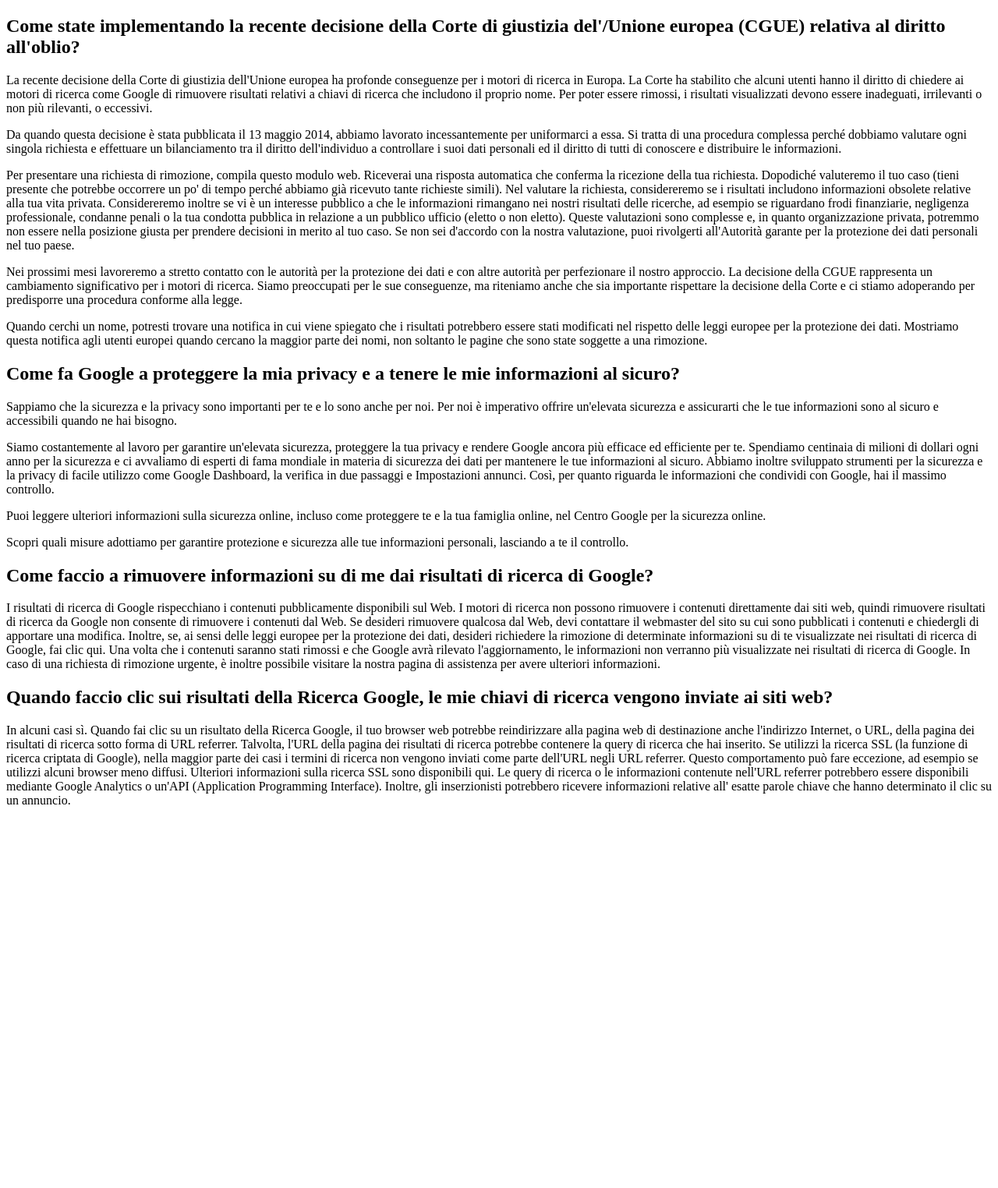
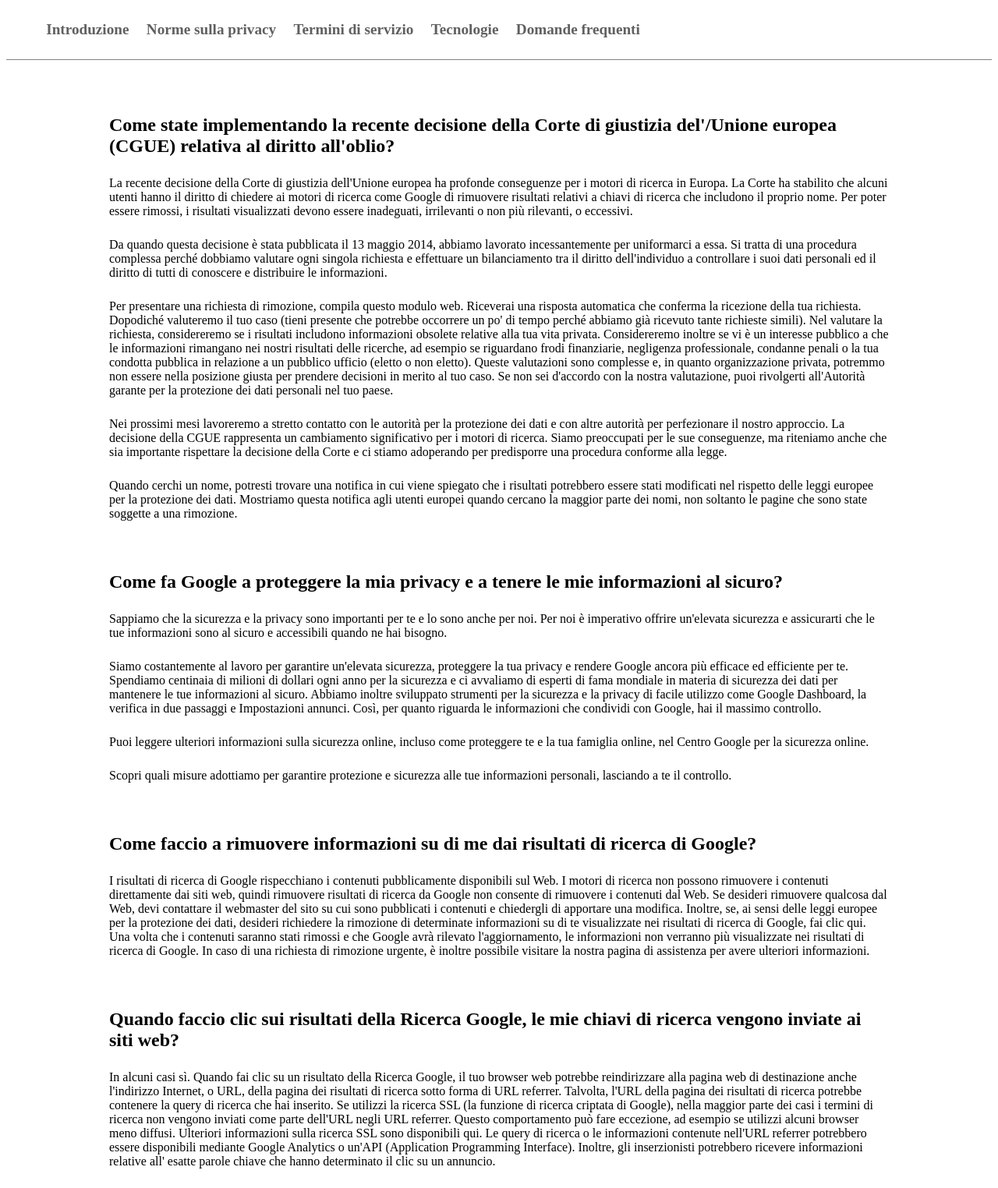
Before and after one commit to KaterinaProkopenko/php-google-faq, a PHP site: page / in a window 1280 px wide. Shown: the whole page at 78% size. Before the commit the page ends 1032 px from the top, so only its background shows below. Run offline with PHP 8.4, Linux system fonts and the light colour scheme.

Commit message:
L'esercizio è finito

```diff
--- a/index.php
+++ b/index.php
@@ -33,6 +33,10 @@
         ]
     ];
 
+    $headerMenu = [
+        'Introduzione', 'Norme sulla privacy', 'Termini di servizio', 'Tecnologie', 'Domande frequenti'
+    ];
+
 ?>
 
 <!DOCTYPE html>
@@ -42,16 +46,59 @@
     <meta http-equiv="X-UA-Compatible" content="IE=edge">
     <meta name="viewport" content="width=device-width, initial-scale=1.0">
     <title>Document</title>
+    <style>
+        header{
+            border-bottom: 1px solid gray;
+            margin-bottom: 30px;
+        }
+
+        h2{
+            padding-top: 40px;
+        }
+        ul{
+            display: flex;
+        }
+
+        li{
+            list-style-type: none;
+            padding: .7rem;
+            font-size: 1.2rem;
+        }
+
+        a{
+            text-decoration: none;
+            color: #606060;
+            font-weight: 600;
+        }
+
+        .container{
+            width: 1000px;
+            margin: 0 auto;
+        }
+
+        .spacing{
+            margin: 25px 0;
+        }
+    </style>
 </head>
 <body>
+    <header>
+        <ul>
+            <?php
+                foreach($headerMenu as $element){
+                    echo '<li>' . '<a href="#">' . $element . '</a>' . '</li>';
+                }
+            ?>
+        </ul>
+    </header>
     <main>
-        <section>
+        <section class="container">
             <?php
                 foreach($faqs as $questionElement){
-                    echo '<h2>' . $questionElement['question'] . '</h2>';
+                    echo '<h2 class="spacing">' . $questionElement['question'] . '</h2>';
 
                     foreach($questionElement['answer'] as $paragraph){
-                        echo '<p>' . $paragraph . '</p>';
+                        echo '<p class="spacing">' . $paragraph . '</p>';
                     }
                 }
             ?>
```
